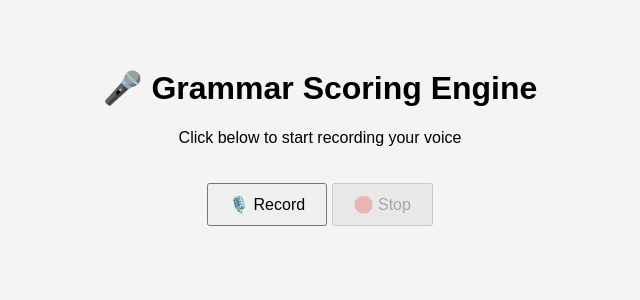
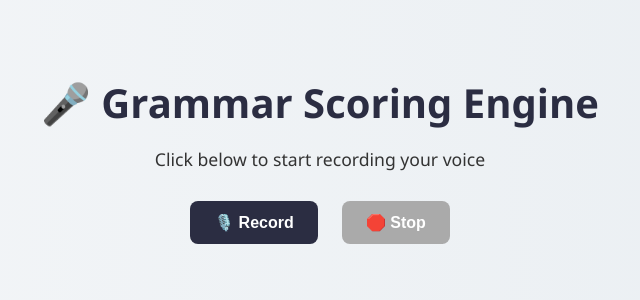
Before and after one commit to saimounika1412/grammar_scoring_engine, a Flask app: page / in a window 1280 px wide. Shown: the top 300 px of the page, without its empty margins (320-960 px from the left). Run offline with Flask 3, Linux system fonts and the light colour scheme.

```diff
--- a/templates/index.html
+++ b/templates/index.html
@@ -4,41 +4,100 @@
   <meta charset="UTF-8" />
   <meta name="viewport" content="width=device-width, initial-scale=1.0"/>
   <title>Grammar Scoring Engine</title>
-  <style>
+    <style>
     body {
-      font-family: Arial, sans-serif;
+      font-family: 'Segoe UI', Tahoma, Geneva, Verdana, sans-serif;
       padding: 40px;
-      background-color: #f4f4f4;
+      background: linear-gradient(to right, #f4f6f8, #e9eef2);
       text-align: center;
+      color: #333;
     }
+
+    h1 {
+      font-size: 2.5rem;
+      color: #2b2d42;
+      margin-bottom: 10px;
+    }
+
+    p {
+      font-size: 1.1rem;
+      margin-bottom: 20px;
+    }
+
+    button {
+      margin: 10px 10px;
+      padding: 12px 24px;
+      font-size: 16px;
+      font-weight: bold;
+      background-color: #2b2d42;
+      color: white;
+      border: none;
+      border-radius: 8px;
+      cursor: pointer;
+      transition: background-color 0.3s ease;
+    }
+
+    button:disabled {
+      background-color: #aaa;
+      cursor: not-allowed;
+    }
+
+    button:hover:not(:disabled) {
+      background-color: #1a1c2c;
+    }
+
     #results {
       margin-top: 30px;
-      padding: 20px;
+      padding: 25px;
       background: white;
-      border-radius: 10px;
-      box-shadow: 0 0 10px rgba(0,0,0,0.1);
+      border-radius: 12px;
+      box-shadow: 0 4px 20px rgba(0, 0, 0, 0.1);
+      text-align: left;
+      max-width: 800px;
+      margin-left: auto;
+      margin-right: auto;
     }
-    button {
+
+    #results h3 {
+      color: #1f4068;
       margin-top: 20px;
-      padding: 10px 20px;
-      font-size: 16px;
+      font-size: 1.2rem;
     }
+
+    #results p {
+      background: #f9f9f9;
+      padding: 12px;
+      border-radius: 6px;
+      font-family: 'Courier New', monospace;
+      font-size: 1rem;
+      line-height: 1.6;
+    }
+
     #diff {
       text-align: left;
-      background: #f9f9f9;
-      padding: 10px;
+      background: #f3f3f3;
+      padding: 12px;
       border-radius: 6px;
-      font-family: monospace;
+      font-family: 'Courier New', monospace;
       white-space: pre-wrap;
+      border-left: 5px solid #ddd;
     }
+
     ins {
-      background-color: #d4fcbc;
+      background-color: #caffbf;
       text-decoration: none;
+      padding: 2px 4px;
+      border-radius: 4px;
     }
+
     del {
-      background-color: #ffb6b6;
+      background-color: #ffadad;
+      text-decoration: line-through;
+      padding: 2px 4px;
+      border-radius: 4px;
     }
   </style>
+
 </head>
 <body>
   <h1>🎤 Grammar Scoring Engine</h1>
```
Also changed, not shown: requirements.txt (+6 -386 lines).
